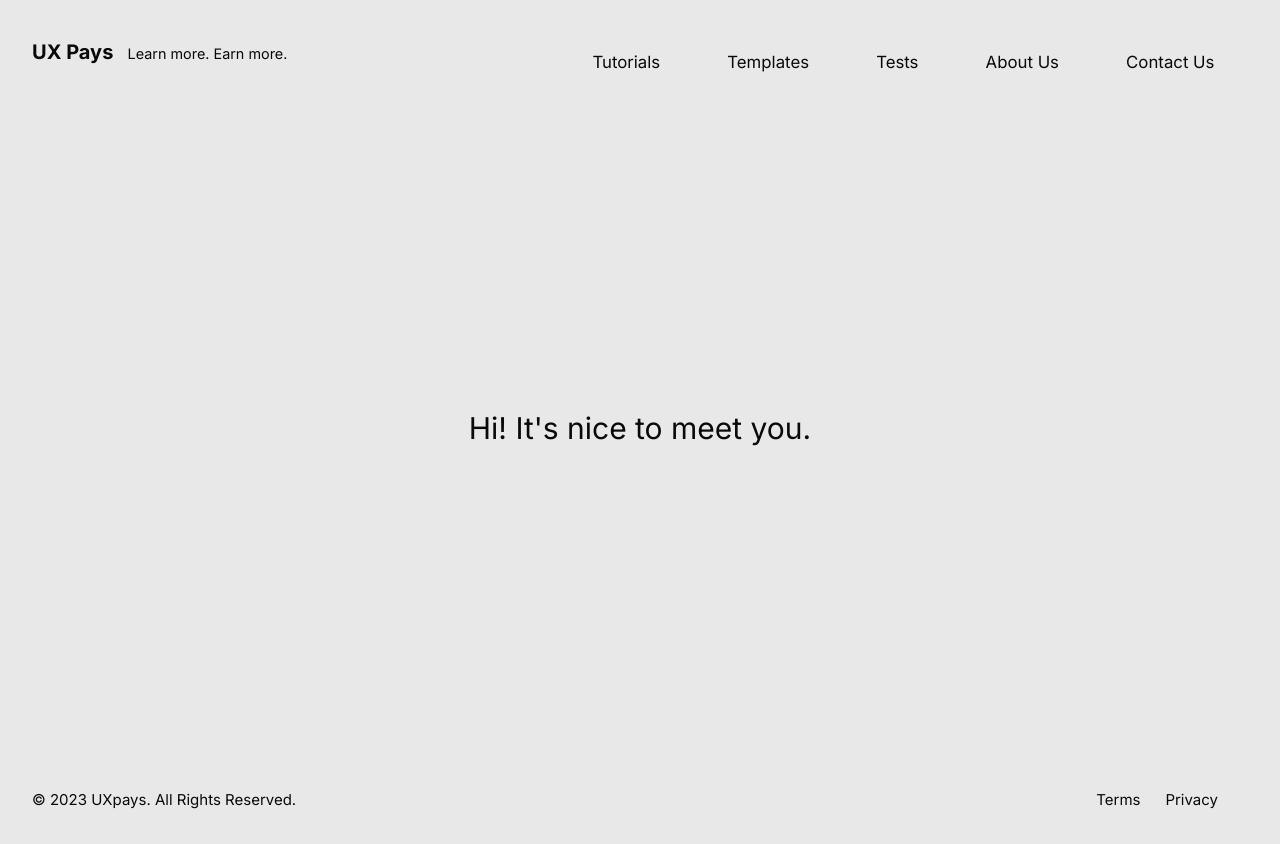
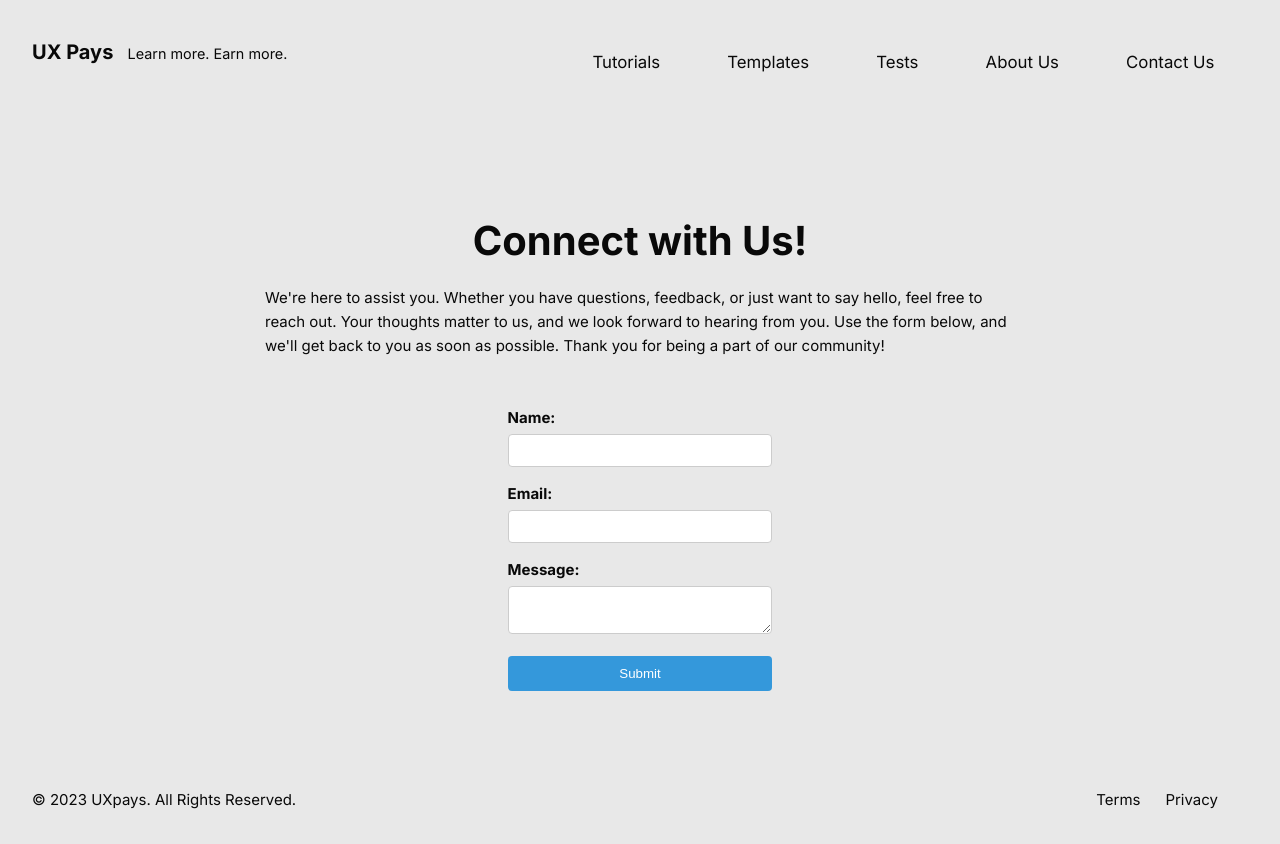
Before and after one commit to jamesdesigns/vue-project, a Vue app: page /contact in a window 1280 px wide. Built offline with nearby package versions, Linux system fonts and the light colour scheme.

Commit message:
Add contact component

```diff
--- /dev/null
+++ b/src/components/Contact.vue
@@ -0,0 +1,85 @@
+<template>
+  <div class="contact-container">
+    <form @submit.prevent="submitForm" class="contact-form">
+      <div class="form-group">
+        <label for="name">Name:</label>
+        <input type="text" id="name" v-model="formData.name" required />
+      </div>
+
+      <div class="form-group">
+        <label for="email">Email:</label>
+        <input type="email" id="email" v-model="formData.email" required />
+      </div>
+
+      <div class="form-group">
+        <label for="message">Message:</label>
+        <textarea id="message" v-model="formData.message" required></textarea>
+      </div>
+
+      <button type="submit" class="submit-btn">Submit</button>
+    </form>
+  </div>
+</template>
+
+<script>
+export default {
+  data() {
+    return {
+      formData: {
+        name: "",
+        email: "",
+        message: "",
+      },
+    };
+  },
+  methods: {
+    submitForm() {
+      // Handle form submission logic here
+      console.log("Form submitted with data:", this.formData);
+      // You can send the form data to your backend or perform other actions here
+    },
+  },
+};
+</script>
+
+<style scoped>
+.contact-container {
+  max-width: 400px;
+  margin: 0 auto;
+}
+
+.contact-form {
+  display: flex;
+  flex-direction: column;
+}
+
+.form-group {
+  margin-bottom: 15px;
+}
+
+label {
+  font-weight: bold;
+}
+
+input,
+textarea {
+  width: 100%;
+  padding: 8px;
+  margin-top: 4px;
+  border: 1px solid #ccc;
+  border-radius: 4px;
+}
+
+.submit-btn {
+  background-color: #3498db;
+  color: #fff;
+  padding: 10px;
+  border: none;
+  border-radius: 4px;
+  cursor: pointer;
+}
+
+.submit-btn:hover {
+  background-color: #2980b9;
+}
+</style>
--- a/src/components/TestTwo.vue
+++ b/src/components/TestTwo.vue
@@ -18,9 +18,10 @@
             </label>
           </li>
         </ul>
-        <button class="submit-btn" @click="submitAnswer" :disabled="answered">Submit Answer</button>
-        <button class="next-btn" v-if="answered && currentQuestionIndex < questions.length - 1" @click="nextQuestion">Next Question</button>
-
+        <div class="button-container">
+          <button class="test__btn test__btn--small" @click="submitAnswer" :disabled="answered">Submit Answer</button>
+          <button class="next__btn next__btn--small" v-if="answered && currentQuestionIndex < questions.length - 1" @click="nextQuestion">Next Question</button>
+        </div>
         <div>
 
       <p class="result">Total Score: {{ totalScore }} / 100</p>
@@ -245,6 +246,67 @@ input { margin-left: 3%; }
     box-shadow: 10px 10px 15px -3px rgba(0,0,0,0.43);
 }
 
+.button-container {
+  display: flex; flex-direction:row; justify-content: left;
+}
+
+.test__btn {
+  cursor: pointer;
+  border-radius: 35px;
+  display: flex;
+  justify-content: center;
+  align-items: center;
+  box-shadow: -8px -8px 20px 0px #fff9, -6px -6px 6px 0px #fff9,
+    8px 8px 20px #0001, 5px 5px 6px 0px #0001;
+  color: gray;
+  padding: 0.7em 1.7em;
+  font-size: 18px;
+  border-radius: 35px;
+  height: 55px;
+  background: #e8e8e8;
+  border: 1px solid #e8e8e8;
+  transition: all .3s;
+}
+
+.test__btn:active {
+  box-shadow: inset -8px -8px 20px #fff9, inset -5px -5px 6px #fff9,
+    inset 8px 8px 20px #0003, inset 5px 5px 6px #0001;
+}
+
+.test__btn--small {
+  min-width: 50px;
+  min-height: 50px;
+}
+
+.next__btn {
+  cursor: pointer;
+  border-radius: 35px;
+  display: flex;
+  justify-content: center;
+  align-items: center;
+  box-shadow: -8px -8px 20px 0px #fff9, -6px -6px 6px 0px #fff9,
+    8px 8px 20px #0001, 5px 5px 6px 0px #0001;
+  color: black;
+  padding: 0.7em 1.7em;
+  font-size: 18px;
+  border-radius: 35px;
+  height: 55px;
+  background: orange;
+  border: 1px solid orange;
+  transition: all .3s;
+  margin-left: 3%;
+}
+
+.next__btn:active {
+  box-shadow: inset -8px -8px 20px #fff9, inset -5px -5px 6px #fff9,
+    inset 8px 8px 20px #0003, inset 5px 5px 6px #0001;
+}
+
+.next__btn--small {
+  min-width: 50px;
+  min-height: 50px;
+}
+
 .submit-btn:hover {
  background-color: #1488CC;
    /* color: white;
--- a/src/components/VideoGallery.vue
+++ b/src/components/VideoGallery.vue
@@ -1,7 +1,7 @@
 <template>
   <div class="video-gallery">
     <div v-for="(item, key) in videos" :key="key">
-      <div class="video-container" v-html="generateYouTubeEmbedCode(item.url)"></div>
+      <div class="video-container dark-bg" v-html="generateYouTubeEmbedCode(item.url)"></div>
       <h3>{{ item.title }}</h3>
     </div>
   </div>
@@ -41,6 +41,8 @@ export default {
 
 <style scoped>
 h3 { font-weight:bold; color:#090909; margin-top: 12px;}
+
+.dark-bg { background: black;}
 .video-gallery {
   display: grid;
   grid-template-columns: repeat(3, 1fr);
--- a/src/views/ContactView.vue
+++ b/src/views/ContactView.vue
@@ -1,7 +1,11 @@
 <template>
   <Header />
   <div   class="contact">
-    <h1>Hi! It's nice to meet you.</h1>
+    <h1>Connect with Us!</h1>
+    <p>We're here to assist you. Whether you have questions, feedback, or just want to say hello, feel free to reach out. Your thoughts matter to us, and we look forward to hearing from you. Use the form below, and we'll get back to you as soon as possible. Thank you for being a part of our community!</p>
+    <br>
+    <br>
+    <Contact />
   </div>
   <Footer />
 
@@ -10,20 +14,32 @@
 <style>
   .contact {
     display: flex;
+    flex-direction: column;
     align-items: center;
     justify-content: center;
     color: #090909;
     height: 90vh;
   }
+
+  h1 {
+    font-size: 2.5rem;
+    font-weight: bold;
+    line-height: 1.25;
+    padding: 50px 0 0;
+    margin-bottom: 20px;
+  }
+  p { max-width: 750px; }
 </style>
 
 <script>
 import Header from "@/components/Header.vue";
+import Contact from "@/components/Contact.vue";
 import Footer from "@/components/Footer.vue";
 
 export default {
   components: {
     Header,
+    Contact,
     Footer
   }
 }
```
